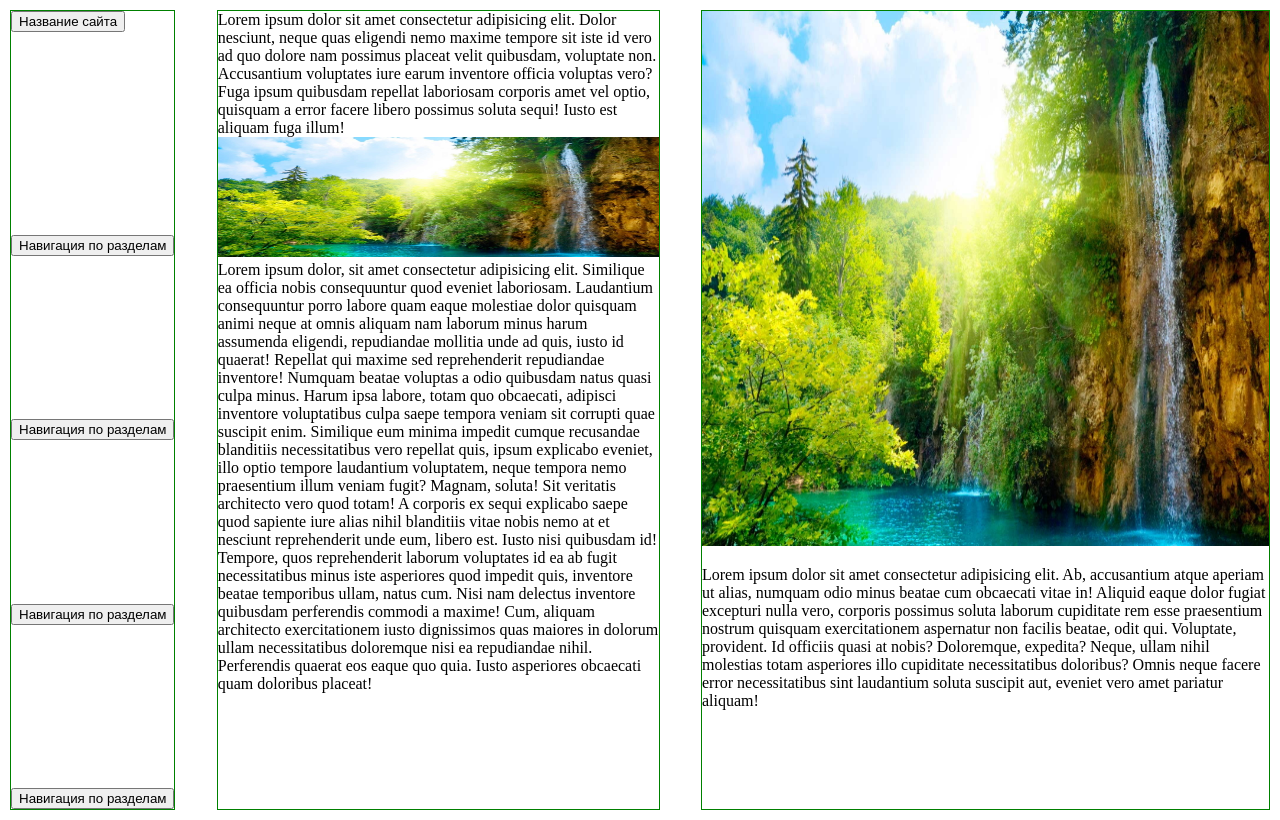
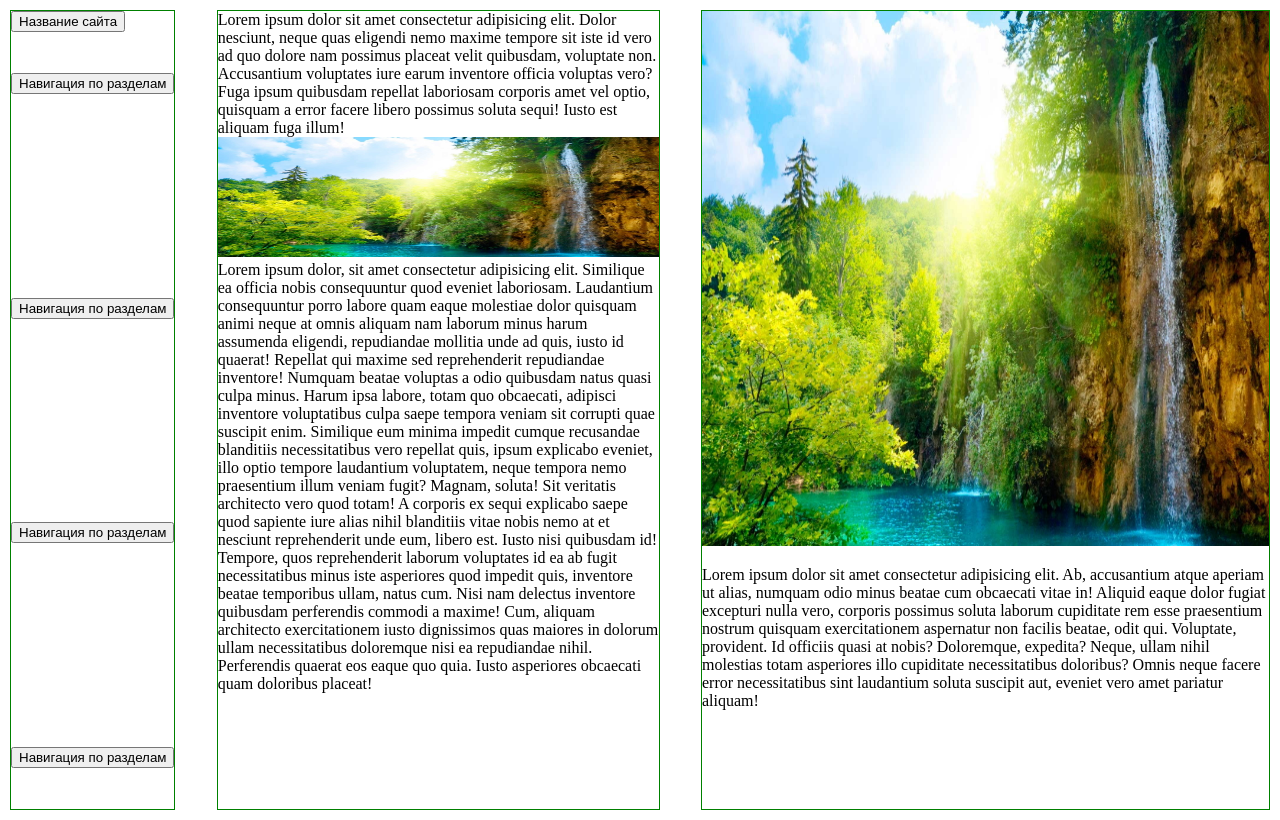
Before and after one commit to megamagomed/megamagomed.github.io, a plain HTML site: page index.html in a window 1280 px wide. Drawn offline with Linux system fonts and the light colour scheme.

Commit message:
Update index.html

```diff
--- a/index.html
+++ b/index.html
@@ -35,9 +35,9 @@
         .navigation {
             display: flex;
             flex-direction: column;
-            justify-content: center;
+            justify-content: space-evenly;
             align-items: center;
-
+            flex-grow: 1;
         }
         .name {
 
```
